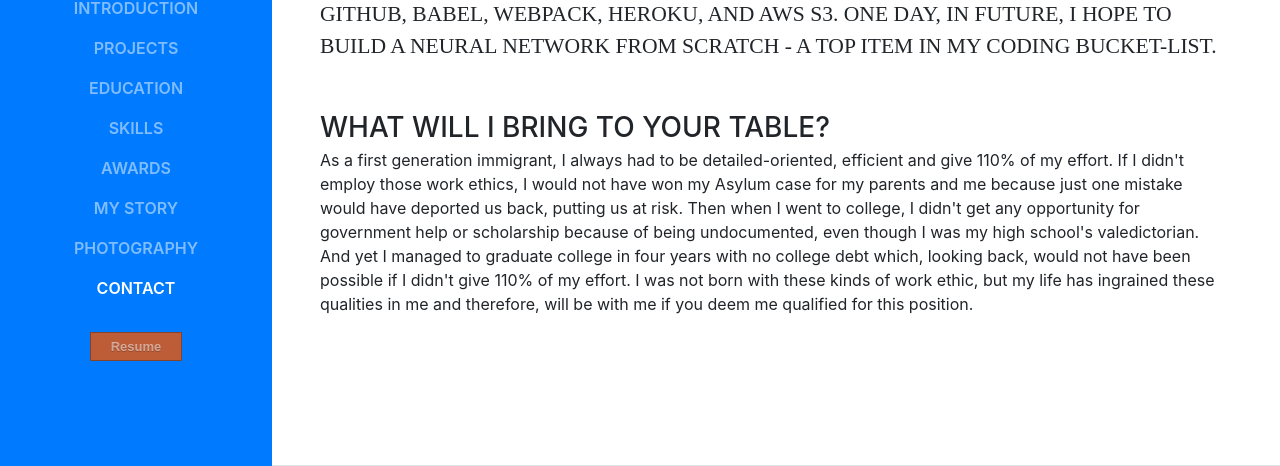
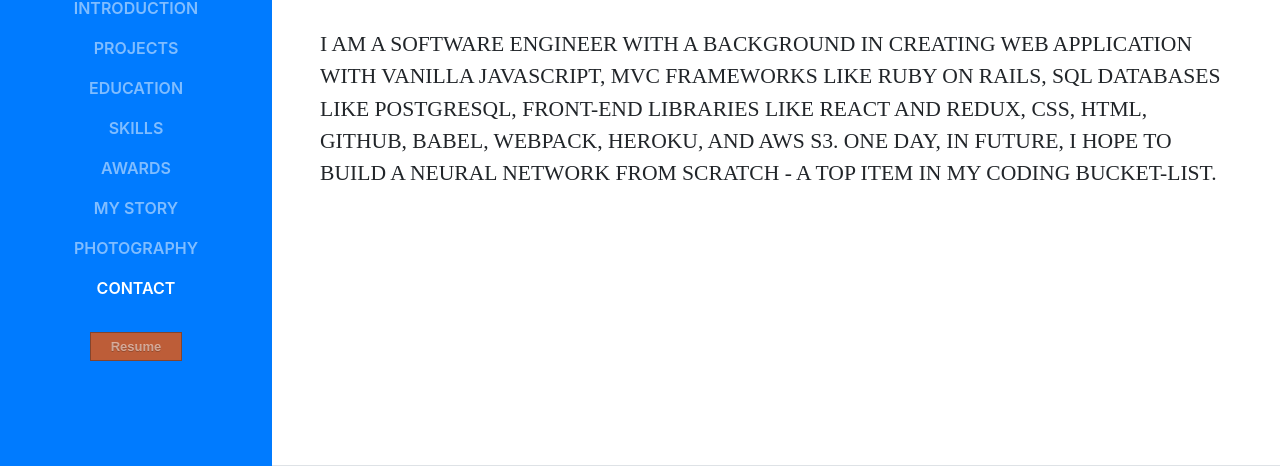
Before and after one commit to arittrosaha/porfolioSite, a website with bundled scripts: page index.html in a window 1280 px wide. Shown: the part 334-800 px from the top of the page. Built offline with nearby package versions, Linux system fonts and the light colour scheme; a web font is replaced by a local one.

Commit message:
what will I bring to the table

```diff
--- a/index.html
+++ b/index.html
@@ -95,17 +95,6 @@
           <p class="subheading mb-5">
             I am a software engineer with a background in creating web application with vanilla JavaScript, MVC frameworks like Ruby on Rails, SQL databases like PostgreSQL, front-end libraries like React and Redux, CSS, HTML, GitHub, Babel, Webpack, Heroku, and AWS S3. One day, in future, I hope to build a Neural Network from scratch - a top item in my coding bucket-list.
           </p>
-          <h3 class="mb-1">What will I bring to your table?</h3>
-          <p class="mb-5">
-            As a first generation immigrant, I always had to be detailed-oriented, efficient and give 110% of my effort. If I
-            didn't employ those work ethics, I would not have won my Asylum case for my parents and me because just one mistake
-            would have deported us back, putting us at risk. Then when I went to college, I didn't get any opportunity for
-            government help or scholarship because of being undocumented, even though I was my high school's valedictorian. And yet
-            I managed to graduate college in four years with no college debt which, looking back, would not have been possible if I
-            didn't give 110% of my effort. I was not born with these kinds of work ethic, but my life has ingrained these qualities
-            in me and therefore, will be with me if you deem me qualified for this position.
-          </p>
-        </div>
       </section>
 
       <section class="resume-section p-3 p-lg-5 d-flex flex-column" id="projects">
```
